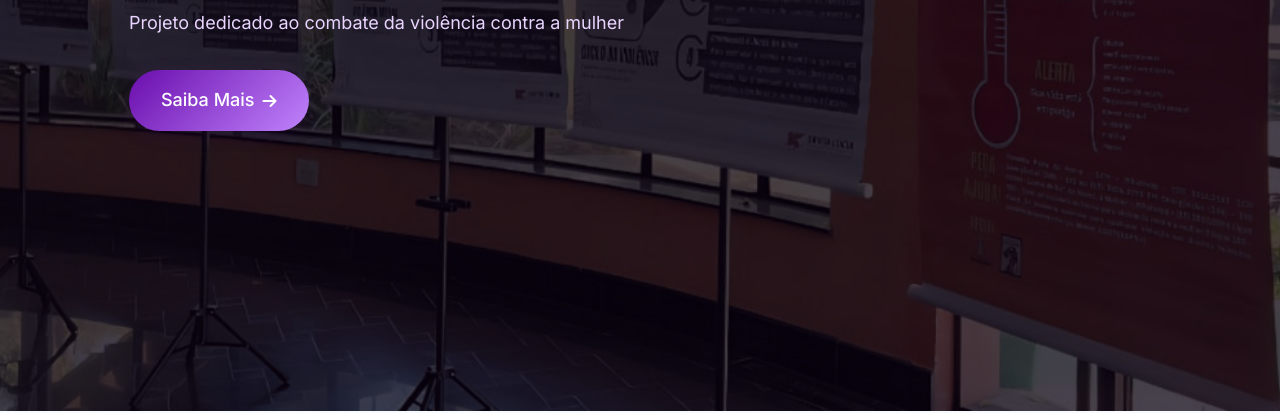
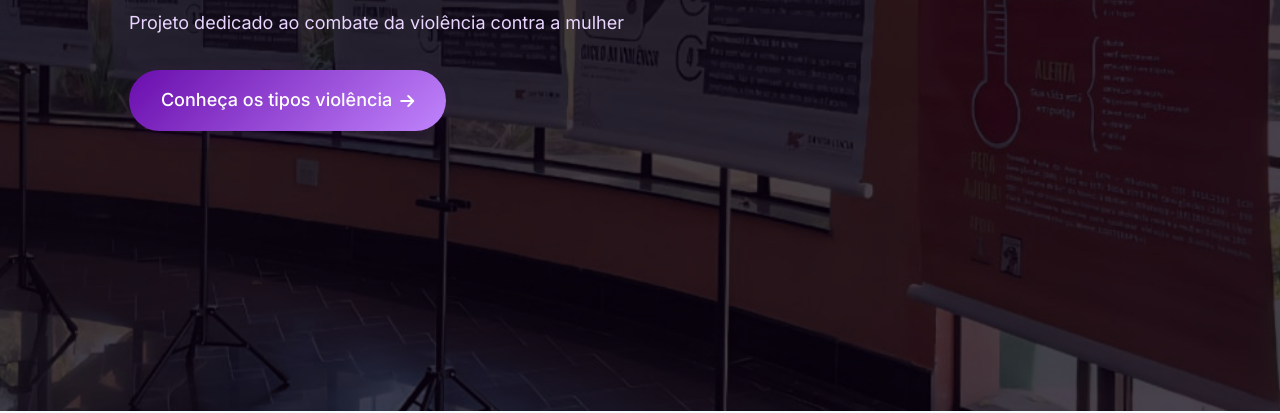
Before and after one commit to ViniciusFreitas06/vozes-livres, a plain HTML site: page index.html in a window 1280 px wide. Shown: the part 389-802 px from the top of the page. Drawn offline with Linux system fonts and the light colour scheme.

Commit message:
Colocando botao para levar a pagina de violencia

```diff
--- a/index.html
+++ b/index.html
@@ -67,8 +67,8 @@
                     <p class="hero__subtitle">
                         Projeto dedicado ao combate da violência contra a mulher
                     </p>
-                    <a href="#sobre" class="hero__button button">
-                        Saiba Mais
+                    <a href="violencia.html" class="hero__button button">
+                        Conheça os tipos violência
                         <i class="fas fa-arrow-right"></i>
                     </a>
                 </div>
@@ -220,6 +220,8 @@
         </div>
         </section>
 
+
+
         <!-- Galeria Section -->
         <section class="gallery">
             <<div class="container">
```
